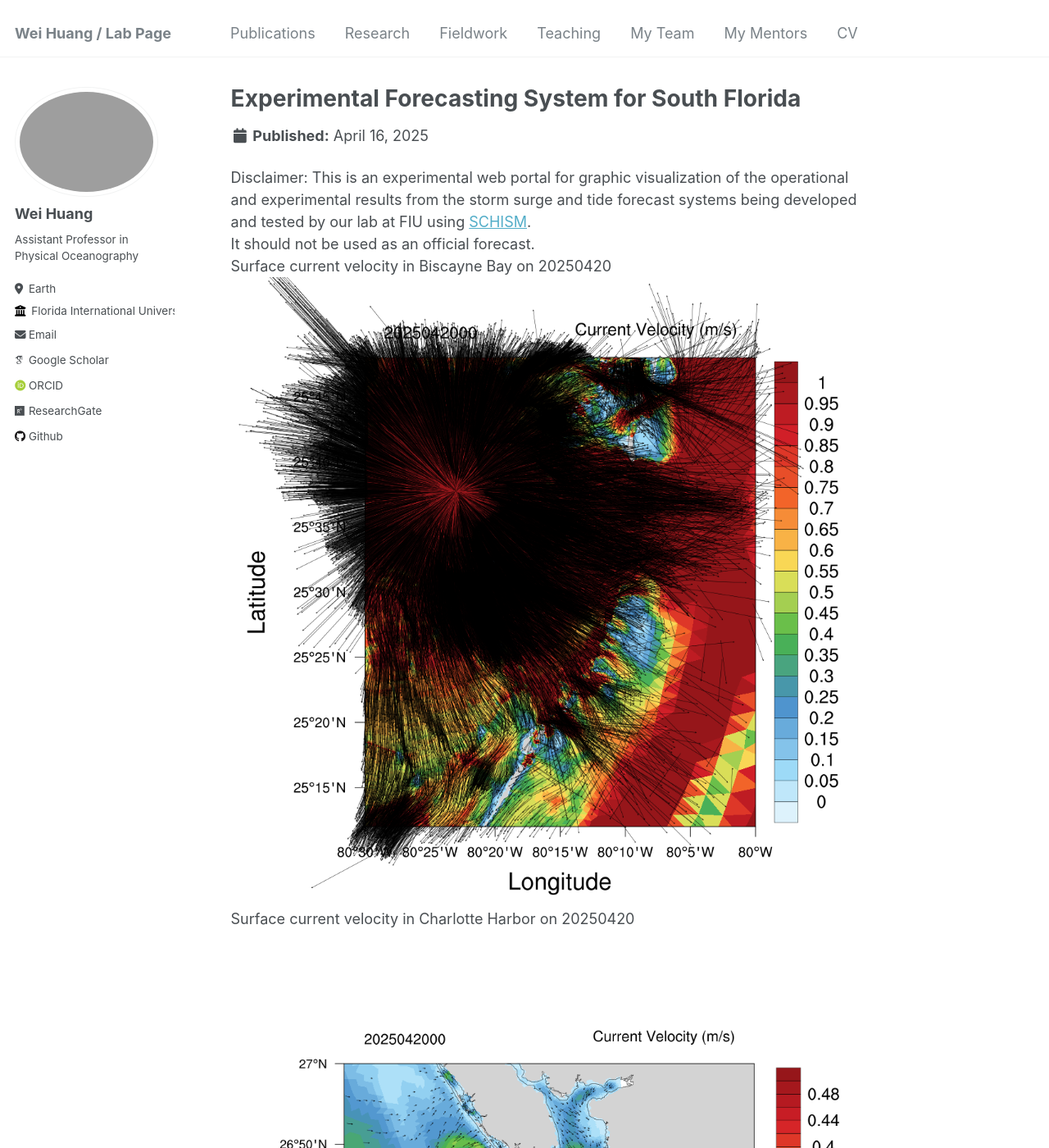
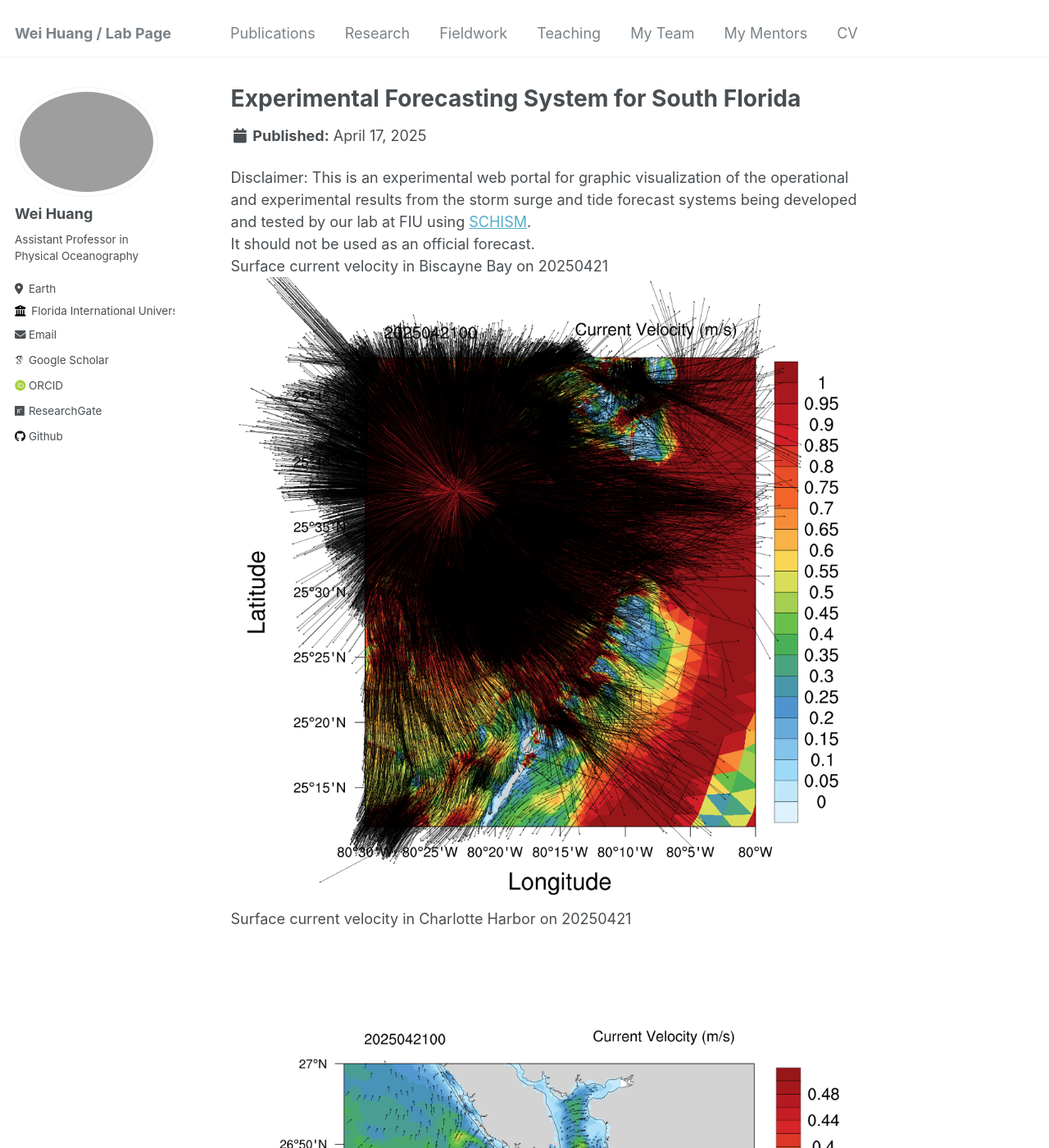
Before and after one commit to huang96169/huang96169.github.io, a Jekyll site: the page built from _research/research-1.md, in a window 1280 px wide and 1400 px high. Shown: the whole window at 82% size. Built offline with Jekyll 4.4.1, drawn with Linux system fonts in a browser that asks for light colours; some web fonts are replaced; some of the changed text lies outside the part shown.

Commit message:
replaced research_uv1.gif research_salt1.gif research_temp1.gif and replaced research_elev2.gif research_uv2.gif research_salt2.gif research_temp2.gif

```diff
--- a/_research/research-1.md
+++ b/_research/research-1.md
@@ -1,7 +1,7 @@
 ---
 title: "Experimental Forecasting System for South Florida"
-short: Surface current velocity of South Florida from 20250416 to 20250420
-date: 2025-04-16
+short: Surface current velocity of South Florida from 20250417 to 20250421
+date: 2025-04-17
 short1: "Disclaimer: This is an experimental web portal for graphic visualization of the operational and experimental results from the storm surge and tide forecast systems being developed and tested by our lab at FIU using [SCHISM](https://ccrm.vims.edu/schismweb/). It should not be used as an official forecast."
 excerpt: "<img src='/images/research_uv1.gif'>"
 collection: research
@@ -10,11 +10,11 @@ collection: research
 Disclaimer:
 This is an experimental web portal for graphic visualization of the operational and experimental results from the storm surge and tide forecast systems being developed and tested by our lab at FIU using [SCHISM](https://ccrm.vims.edu/schismweb/).<br/>
 It should not be used as an official forecast.<br/>
-Surface current velocity in Biscayne Bay on 20250420<br/>
+Surface current velocity in Biscayne Bay on 20250421<br/>
 <img src='/images/research_Bbay.png'>
-Surface current velocity in Charlotte Harbor on 20250420<br/>
+Surface current velocity in Charlotte Harbor on 20250421<br/>
 <img src='/images/research_Cbay.png'>
-Surface current velocity in Tampa Bay on 20250420<br/>
+Surface current velocity in Tampa Bay on 20250421<br/>
 <img src='/images/research_Tbay.png'>
 The map below showns observational stations used for validating the model's results, as well as the horizontal grid. <br/>
 The horizontal grid for SCHISM in simulating Biscayne Bay in South Florida, using flexible resolution resolving levees and canals (1-2 m), watershed rural and urban areas (30m-50m) and coastal ocean (500m-5km).<br/>
```
Also changed, not shown: _research/research-2.md (+6 -6 lines), images/research_Bbay.png, images/research_Cbay.png, images/research_Tbay.png, images/research_maxelev2.gif, 4 other files.
